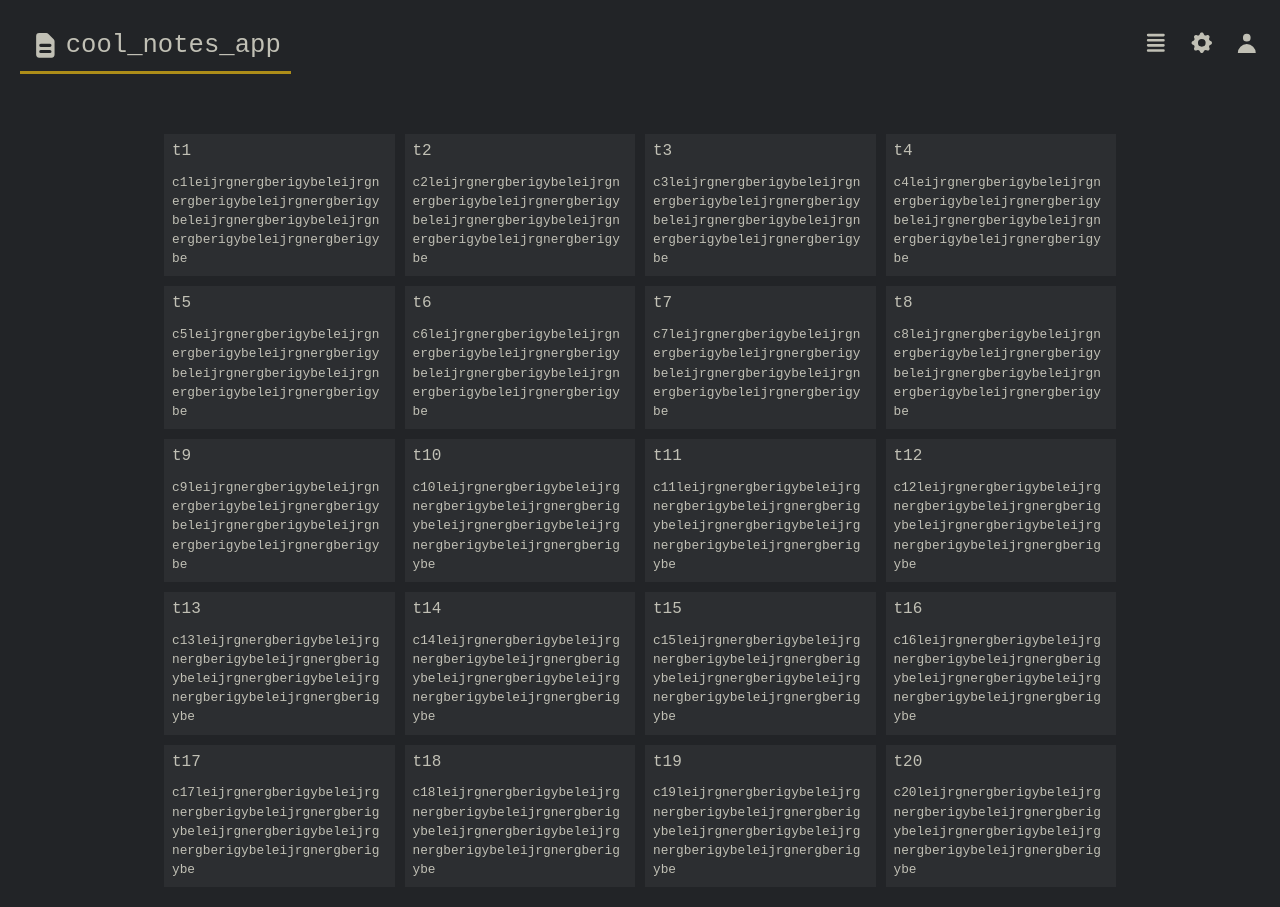
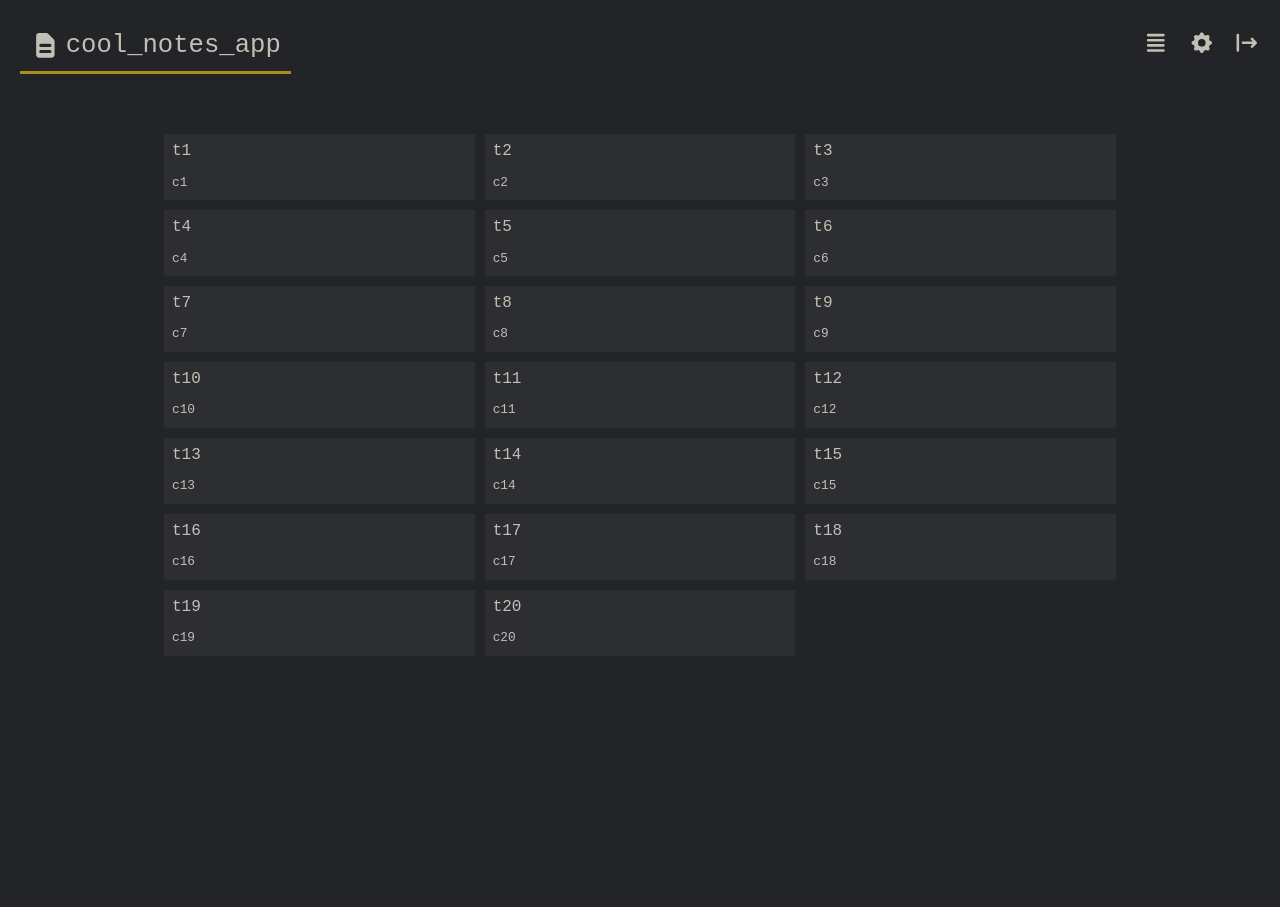
Before and after one commit to edobrowo/coolnotesapp, a React (Create React App) app in the folder client/: page / in a window 1280 px wide. After the commit the page ends 800 px from the top, so only its background shows below. Built offline with nearby package versions, Linux system fonts and the light colour scheme; the HTML template or start-up script is replaced by a standard one.

Commit message:
Small adjustments

```diff
--- a/client/src/components/Header.jsx
+++ b/client/src/components/Header.jsx
@@ -12,7 +12,7 @@ import { Link } from 'react-router-dom';
 function Header() {
   const views = [<HiViewList />, <HiViewGrid />];
 
-  const user = null; //{ view: 0 }; // dummy
+  const user = { view: 0 }; // dummy
 
   const [view, setView] = useState(user ? user.view : 0);
 
--- a/client/src/components/NotesArea.jsx
+++ b/client/src/components/NotesArea.jsx
@@ -11,7 +11,7 @@ function NotesArea() {
       for (let i = 1; i <= 20; ++i) {
         await noteService.createNote({
           title: `t${i}`,
-          content: `c${i}leijrgnergberigybeleijrgnergberigybeleijrgnergberigybeleijrgnergberigybeleijrgnergberigybeleijrgnergberigybe`,
+          content: `c${i}`,
         });
       }
       const notes = await noteService.retrieveNotes();
--- a/client/src/index.css
+++ b/client/src/index.css
@@ -90,7 +90,7 @@ svg {
   padding: 20px;
   margin: 0 10% 0 10%;
   display: grid;
-  grid-template-columns: repeat(4, 1fr);
+  grid-template-columns: repeat(3, 1fr);
   gap: 10px;
 }
 
```
